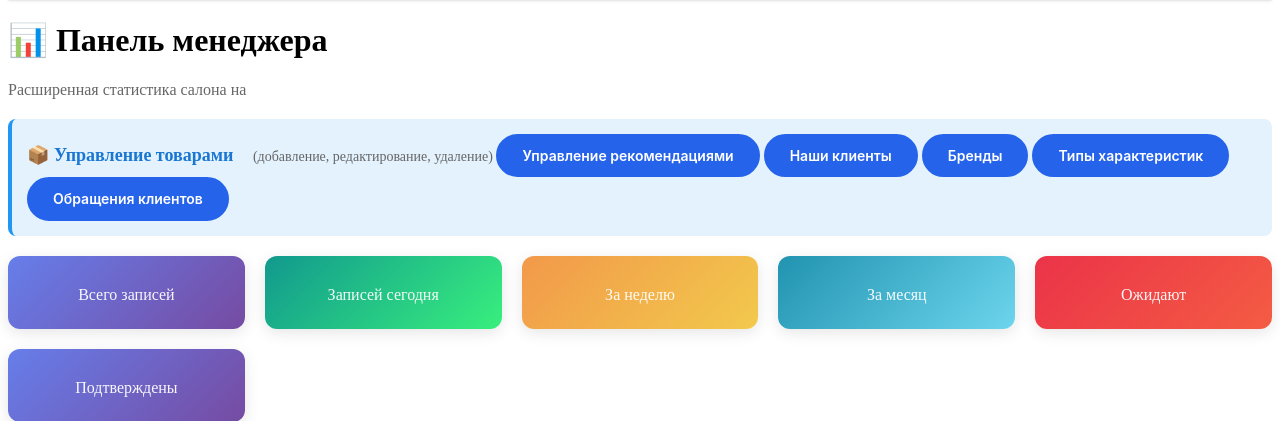
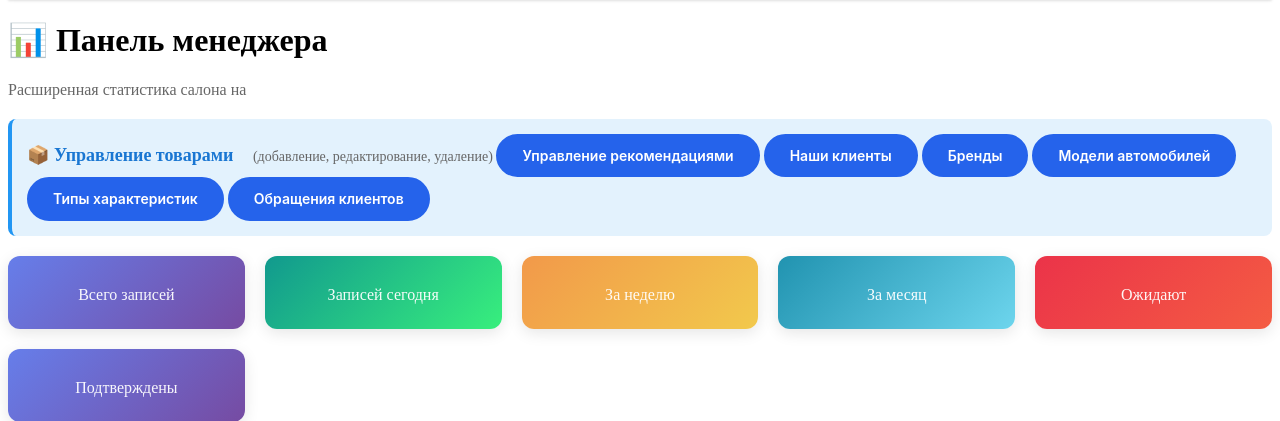
Before and after one commit to NetMann-git/django-auto-catalog-beget, a Django app: template apps/users/templates/users/manager_dashboard.html in a window 1280 px wide. Shown: the part 99-520 px from the top of the page. Run offline with Django 5.2, Linux system fonts and the light colour scheme; the template is opened without the code that fills it, so the values that code supplies are empty; parts of the project's set-up code (start-up, migrations or seed data) failed here and were passed over.

Commit message:
каталог: добавить модели автомобилей с привязкой к марке 82-36 2

```diff
--- a/apps/users/templates/users/manager_dashboard.html
+++ b/apps/users/templates/users/manager_dashboard.html
@@ -25,6 +25,7 @@
         <a href="{% url 'recommendations:manage' %}" class="btn btn-primary">Управление рекомендациями</a>
         <a href="{% url 'home:client_list_manage' %}" class="btn btn-primary">Наши клиенты</a>
         <a href="{% url 'catalog:brand_list_manage' %}" class="btn btn-primary">Бренды</a>
+        <a href="{% url 'catalog:car_model_list' %}" class="btn btn-primary">Модели автомобилей</a>
         <a href="{% url 'catalog:attribute_type_list_manage' %}" class="btn btn-primary">Типы характеристик</a>
         <a href="{% url 'appointments:callback_request_list' %}" class="btn btn-primary">Обращения клиентов</a>
     </div>
```
